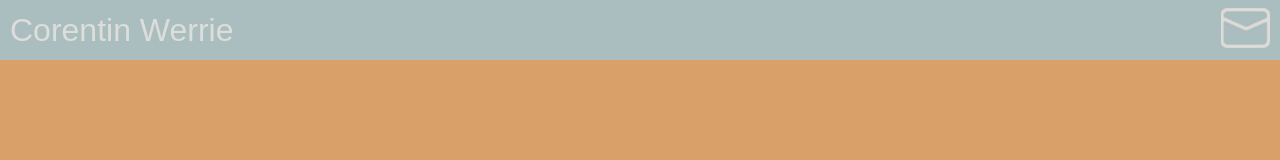
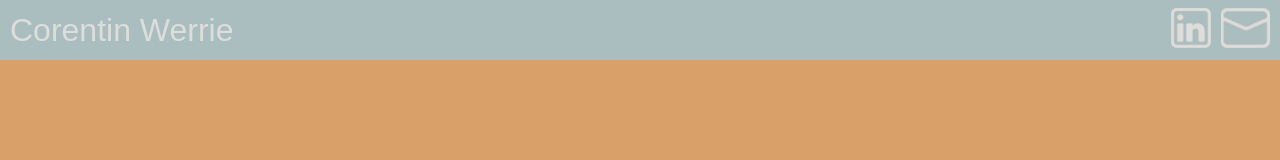
Before and after one commit to Corentin1330/CV-Corentin-Werrie, a plain HTML site: page index.html in a window 1280 px wide. Shown: the top 160 px of the page. Drawn offline with Linux system fonts and the light colour scheme.

Commit message:
Update LinkedIn image in index.html

```diff
--- a/index.html
+++ b/index.html
@@ -13,7 +13,7 @@
                 <h5 class="">Corentin Werrie</h5>
                 </div>
                 <div class="droite-1">
-                    <div><a class="" href="https://www.linkedin.com/in/corentin-werrie-48ab011a6"><img src="LinkedIn-git2-2.png" alt="" height="40px"></a>
+                    <div><a class="" href="https://www.linkedin.com/in/corentin-werrie-48ab011a6"><img src="LinkedIn-2-2.png" alt="" height="40px"></a>
                     </div>
                     <div><a class="droite" href="mailto:corentinwerrie@gmail.com"><img src="mail-3-2.png" alt="Mail" height="40px"></a>
                     </div>
```
